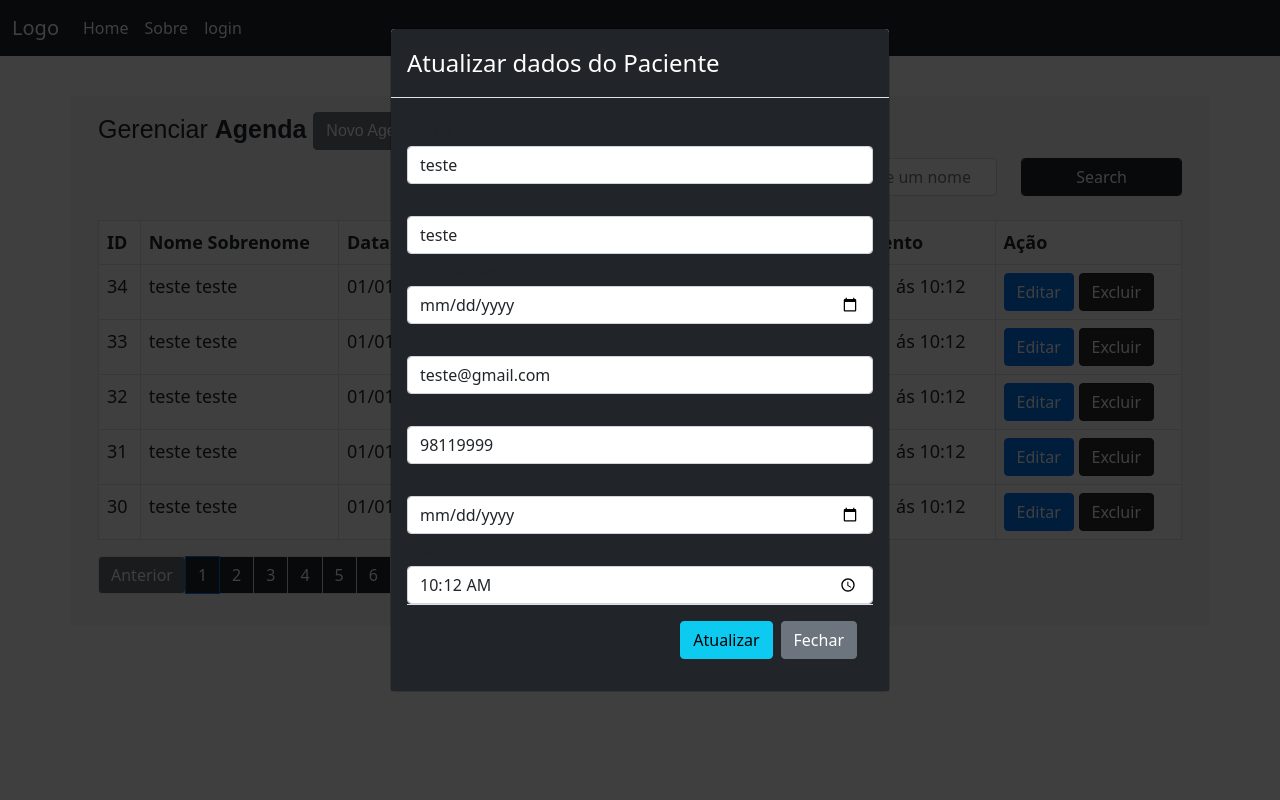
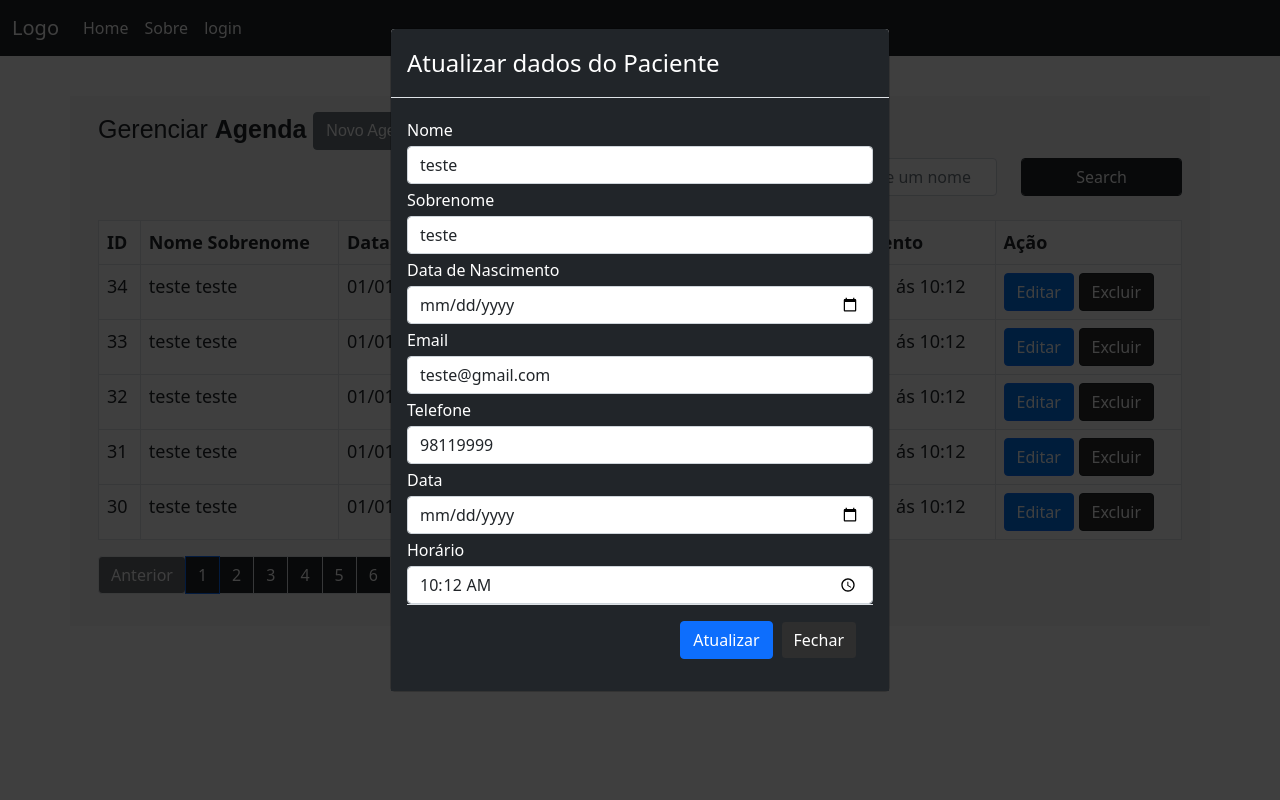
Before and after one commit to FernandoUnivespTI/projetoIntegradorUnivesp, a Flask app: page / in a window 1280 px wide, after a click on "Editar". Run offline with Flask 2, Linux system fonts and the light colour scheme; data comes from the database, SQL or seed files in the repository; some libraries are stand-ins or nearby versions.

Commit message:
att modal

```diff
--- a/static/css/style.css
+++ b/static/css/style.css
@@ -28,6 +28,10 @@
 
 .update{
     background-color: #0077ED
+}
+
+.update-form{
+    color: #fff;
 }
 
 .remove{
--- a/templates/index.html
+++ b/templates/index.html
@@ -108,45 +108,45 @@
                                     <form action="{{url_for('update')}}" method="POST">
 
                                         <div class="form-group">
-                                            <label>Nome</label>
+                                            <label class="update-form">Nome</label>
                                             <input type="hidden" name="id" value="{{row.id}}">
                                             <input type="text" class="form-control" name="nome" value="{{row.name}}" required="1">
                                         </div>
 
                                         <div class="form-group">
-                                            <label>Sobrenome</label>
+                                            <label class="update-form">Sobrenome</label>
                                             <input type="text" class="form-control" name="lastname" value="{{row.lastname}}" required="1">
                                         </div>
 
                                         <div class="form-group">
-                                            <label>Data de Nascimento</label>
+                                            <label class="update-form">Data de Nascimento</label>
                                             <input type="date" class="form-control" class="datepicker"  name="birthdate" value="{{row.birthdate}}" required="1">
                                         </div>
 
                                         <div class="form-group">
-                                            <label>Email</label>
+                                            <label class="update-form">Email</label>
                                             <input type="email" class="form-control" name="email" value="{{row.email}}" required="1">
                                         </div>
 
 
                                         <div class="form-group">
-                                            <label>Telefone</label>
+                                            <label class="update-form">Telefone</label>
                                             <input type="number" class="form-control" name="phone" value="{{row.phone}}" required="1">
                                         </div>
 
                                         <div class="form-group">
-                                            <label>Data</label>
+                                            <label class="update-form">Data</label>
                                             <input type="date" class="form-control" name="adddate" value="{{row.adddate}}" required="1">
                                         </div>
 
                                         <div class="form-group">
-                                            <label>Horário</label>
+                                            <label class="update-form">Horário</label>
                                             <input type="time" class="form-control" name="hour" value="{{row.hour}}" required="1">
                                         </div>
 
                                         <div class="modal-footer">
-                                            <button class="btn btn-info" type="submit"> Atualizar</button>
-                                            <button class="btn btn-secondary" data-dismiss="modal">Fechar</button>
+                                            <button class="btn btn-primary" type="submit"> Atualizar</button>
+                                            <button class="remove btn btn-dark" data-dismiss="modal">Fechar</button>
                                         </div>
 
                                     </form>
@@ -201,40 +201,40 @@
                             <form action="{{url_for('insert')}}"  method="POST">
 
                                 <div class="form-group">
-                                    <label>Nome</label>
-                                    <input type="text" class="form-control" placeholder="NOME" name="nome" required="1">
+                                    <label class="update-form">Nome</label>
+                                    <input type="text" class="form-control" placeholder="Nome" name="nome" required="1">
                                 </div>
 
                                 <div class="form-group">
-                                    <label>Sobrenome</label>
-                                    <input type="text" class="form-control" placeholder="SOBRENOME"name="lastname" required="1">
+                                    <label class="update-form">Sobrenome</label>
+                                    <input type="text" class="form-control" placeholder="Sobrenome"name="lastname" required="1">
                                 </div>
 
                                 <div class="form-group">
-                                    <label>Data de Nascimento</label>
-                                    <input type="date" class="form-control"  placeholder="DATA DE NASCIMENTO" name="birthdate" required="1">
+                                    <label class="update-form">Data de Nascimento</label>
+                                    <input type="date" class="form-control"  placeholder="Data de Nascimento" name="birthdate" required="1">
                                 </div>
 
                                 <div class="form-group">
-                                    <label>Email</label>
-                                    <input type="email" class="form-control" placeholder="EMAIL" name="email" required="1">
+                                    <label class="update-form">Email</label>
+                                    <input type="email" class="form-control" placeholder="e-mail" name="email" required="1">
                                 </div>
 
                                 <div class="form-group">
-                                    <label>Telefone</label>
-                                    <input type="number" class="form-control" placeholder="TELEFONE" name="phone" required="1">
+                                    <label class="update-form">Telefone</label>
+                                    <input type="number" class="form-control" placeholder="Telefone" name="phone" required="1">
                                 </div>
 
                                 <div class="form-group">
-                                    <label>Data</label>
-                                    <input type="date" class="form-control" placeholder="DATA" name="adddate" required="1">
-                                    <label>Horário</label>
-                                    <input type="time" class="form-control" placeholder="HORÁRIO" name="hour"  required="1">
+                                    <label class="update-form">Data</label>
+                                    <input type="date" class="form-control" placeholder="Data" name="adddate" required="1">
+                                    <label class="update-form">Horário</label>
+                                    <input type="time" class="form-control" placeholder="Horário" name="hour"  required="1">
                                 </div>
 
                                 <div class="modal-footer">
-                                    <button class="btn btn-success" type="submit"> Novo Agendamento </button>
-                                    <button class="btn btn-secondary" data-dismiss="modal">Fechar</button>
+                                    <button class="btn btn-primary" type="submit"> Agendar </button>
+                                    <button class="btn btn-dark" data-dismiss="modal">Fechar</button>
                                 </div>
                             </form>
                         </div>
```
